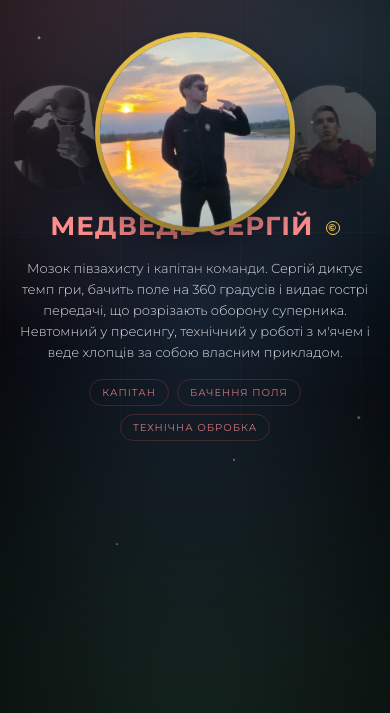
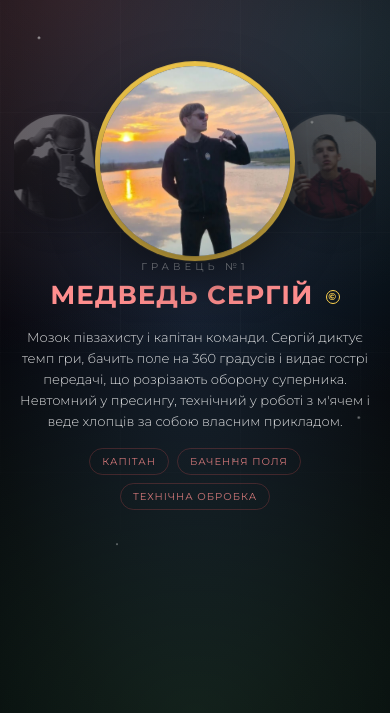
Before and after one commit to Medved2131/Team, a plain HTML site: page index.html in a window 390 px wide. Shown: the part 131-844 px from the top of the page. Drawn offline with Linux system fonts and the light colour scheme.

Commit message:
Update index.html

```diff
--- a/index.html
+++ b/index.html
@@ -1,3 +1,5 @@
+
+Index · HTML
 <!DOCTYPE html>
 <html lang="uk">
 <head>
@@ -373,7 +375,7 @@
   /* name is already shown right below in the description card */
 
   .scene {
-    height: 280px;
+    height: 300px;
     width: 100%;
     overflow: hidden;
   }
@@ -396,7 +398,7 @@
     opacity: 0.3;
   }
 
-  .descriptions { max-width: 100%; margin-top: 6px; }
+  .descriptions { max-width: 100%; margin-top: 36px; }
   .desc h1 { font-size: 26px; letter-spacing: 1px; }
   .desc p { font-size: 13px; line-height: 21px; }
 }
```
